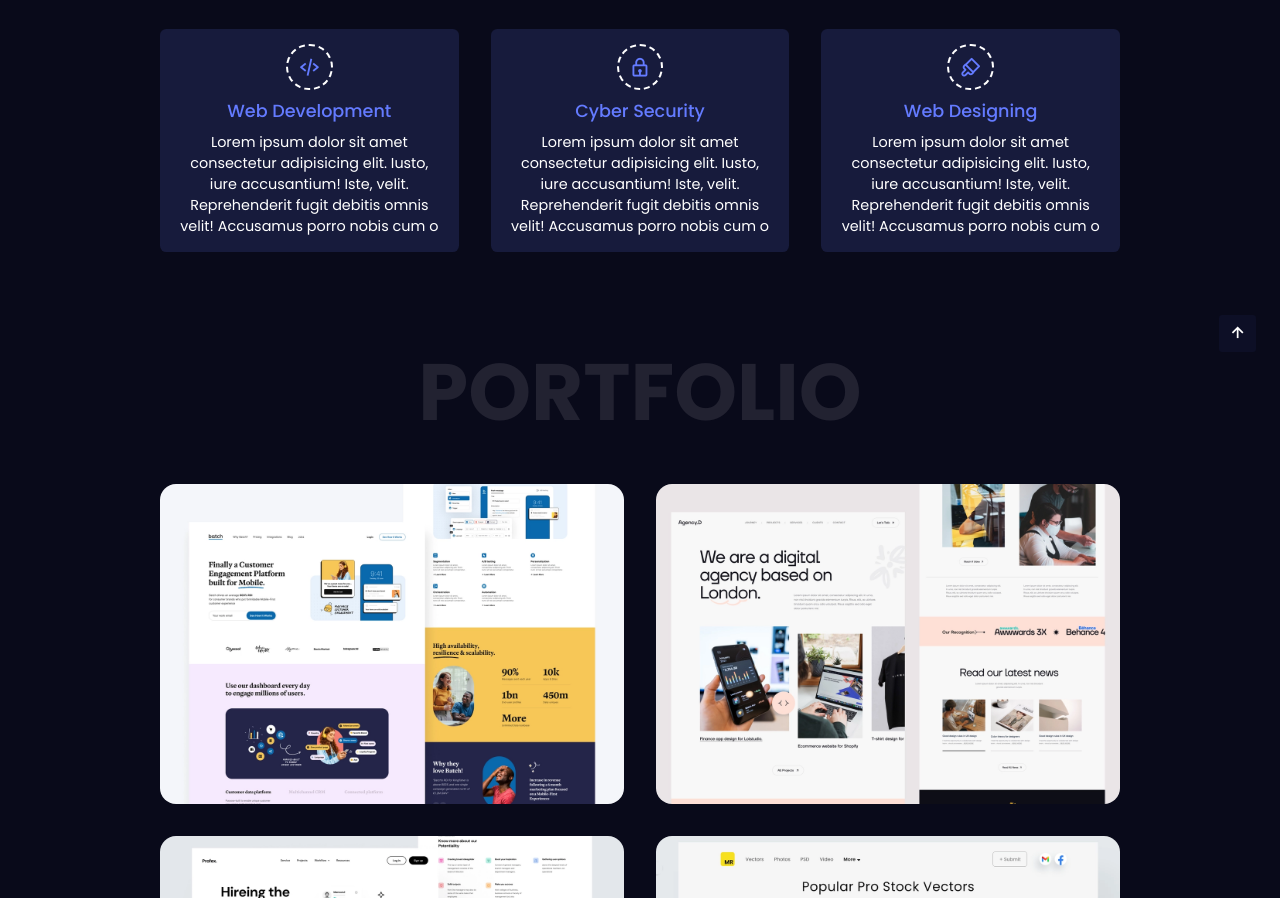
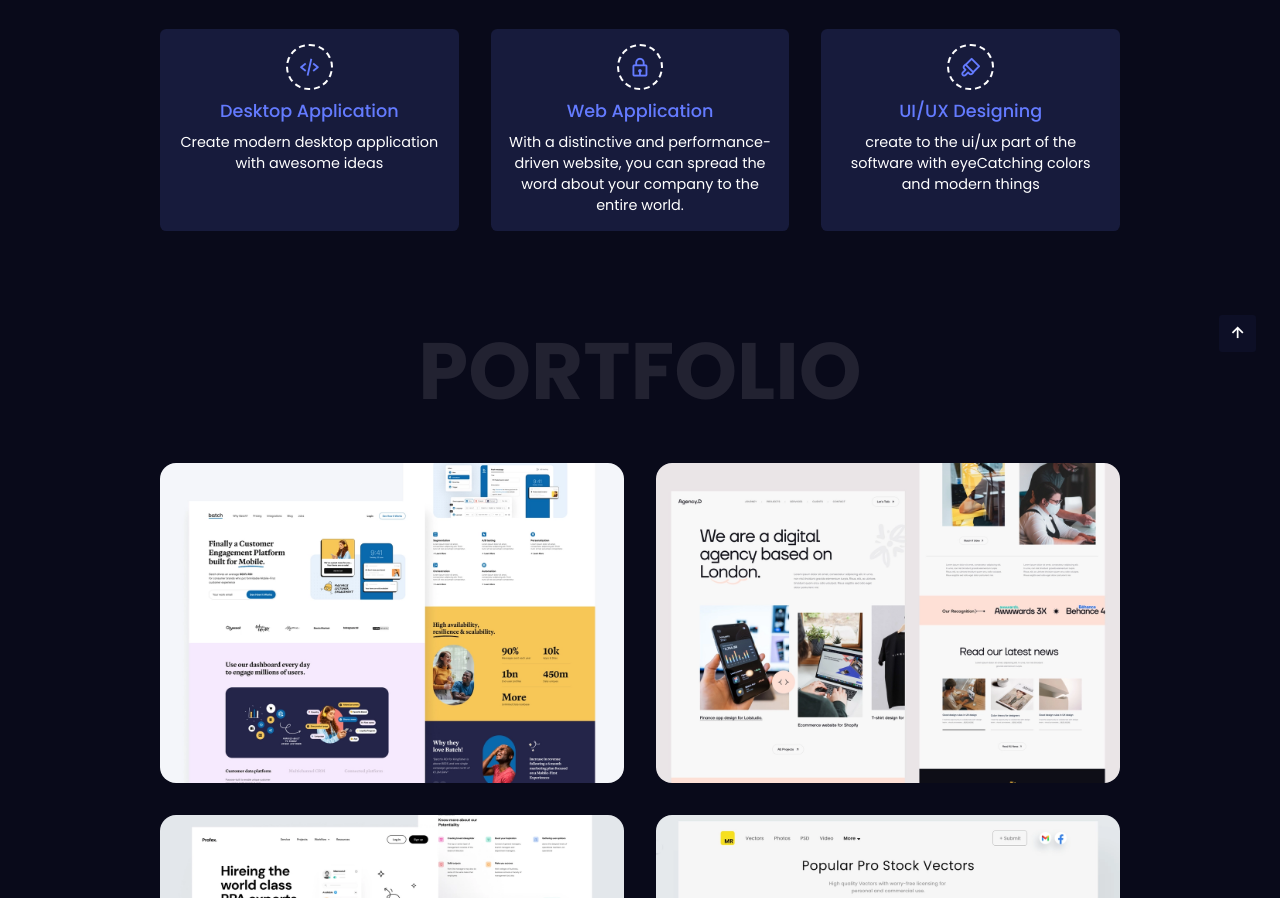
Before and after one commit to sasmithx/MY-PORTFOLIO, a plain HTML site: page index.html in a window 1280 px wide. Shown: the part 1248-2146 px from the top of the page. Drawn offline with nearby package versions, Linux system fonts and the light colour scheme.

Commit message:
Added services content section with descriptions for Desktop Application, Web Application, and UI/UX Designing services

```diff
--- a/index.html
+++ b/index.html
@@ -99,24 +99,25 @@
         <div class="services-content">
             <div class="services-box">
                 <i class='bx bx-code-alt' ></i>
-                <h2>Web Development</h2>
-                <p>Lorem ipsum dolor sit amet consectetur adipisicing elit. Iusto, iure accusantium! Iste, velit. Reprehenderit fugit debitis omnis velit! Accusamus porro nobis cum o</p>
+                <h2>Desktop Application</h2>
+                <p>Create modern desktop application with awesome ideas</p>
             </div>
 
 
             <div class="services-box">
                 <i class='bx bx-lock' ></i>
-                <h2>Cyber Security</h2>
-                <p>Lorem ipsum dolor sit amet consectetur adipisicing elit. Iusto, iure accusantium! Iste, velit. Reprehenderit fugit debitis omnis velit! Accusamus porro nobis cum o</p>
+                <h2>Web Application</h2>
+                <p>With a distinctive and performance-driven website, you can
+                spread the word about your company to the entire world.</p>
             </div>
 
             <div class="services-box">
                 <i class='bx bx-brush' ></i>
-                <h2>Web Designing</h2>
-                <p>Lorem ipsum dolor sit amet consectetur adipisicing elit. Iusto, iure accusantium! Iste, velit. Reprehenderit fugit debitis omnis velit! Accusamus porro nobis cum o</p>
+                <h2>UI/UX Designing</h2>
+                <p>create to the ui/ux part of the software with eyeCatching colors
+                and modern things</p>
             </div>
-
-         </div>
+          </div>
      </section>
 
      <!-- Portfolio -->
```
